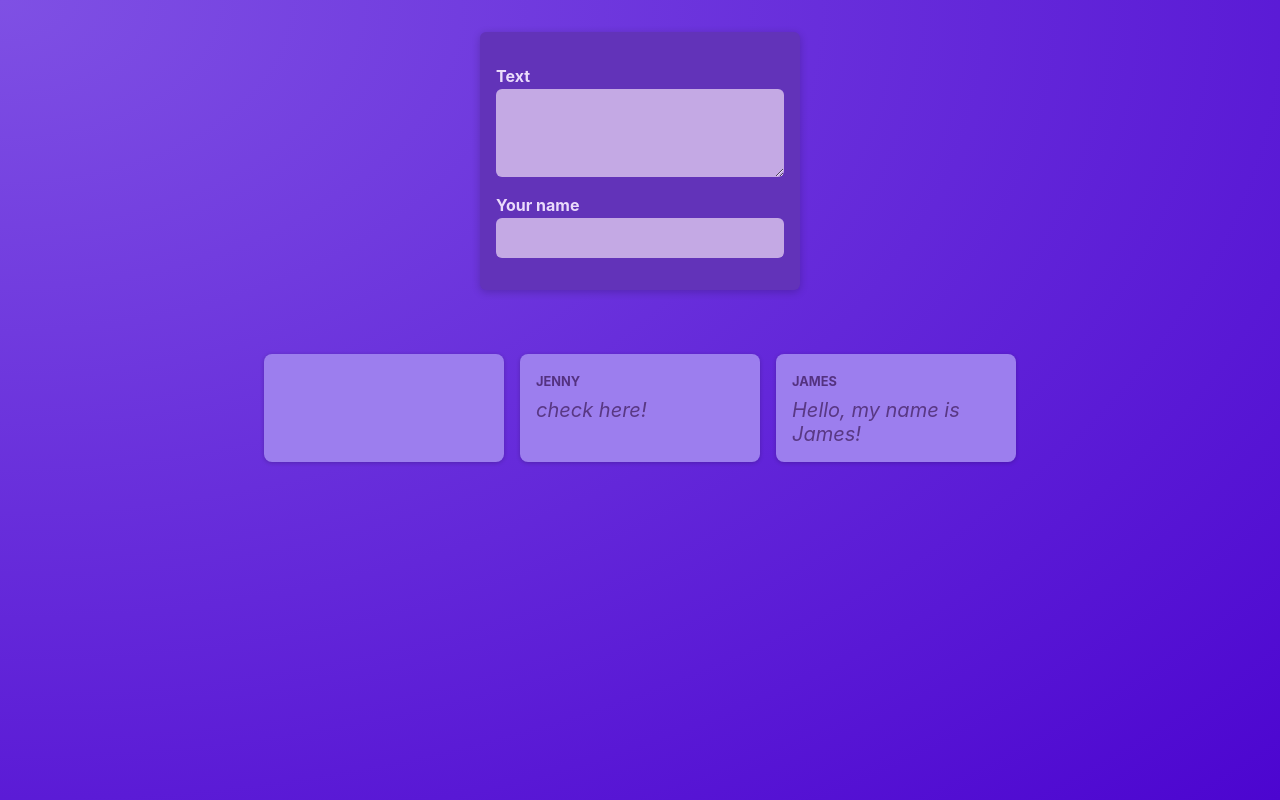
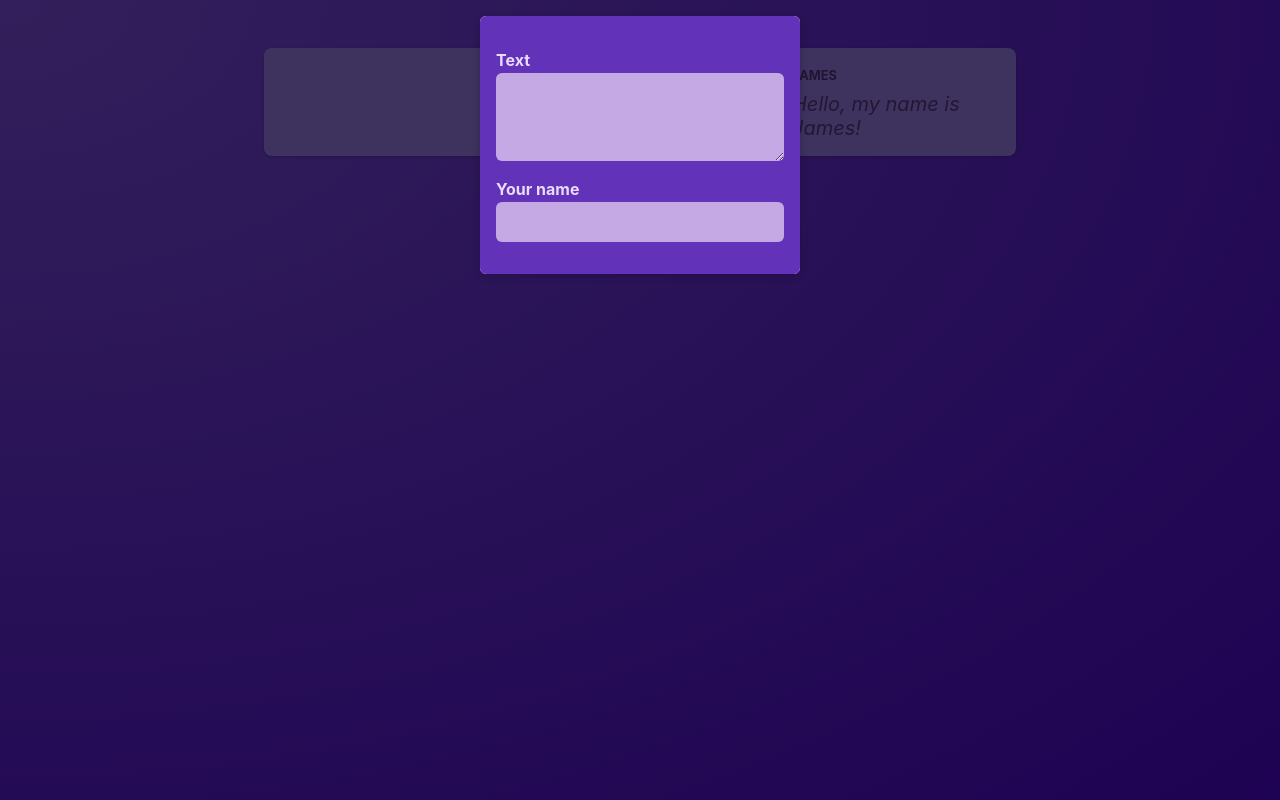
Before and after one commit to changchanglccc/react-crash-course, a React (Vite) app: page / in a window 1280 px wide. Built offline with nearby package versions, Linux system fonts and the light colour scheme.

Commit message:
chore: created Modal component and learnt children prop

```diff
--- /dev/null
+++ b/src/components/Modal.jsx
@@ -0,0 +1,12 @@
+import classes from './Modal.module.css';
+
+function Modal({children}) {
+    return (
+        <>
+            <div className={classes.backdrop} />
+            <dialog open className={classes.modal}>{children}</dialog>
+        </>
+    )
+}
+
+export default Modal;
--- /dev/null
+++ b/src/components/Modal.module.css
@@ -0,0 +1,18 @@
+.backdrop {
+    position: fixed;
+    top: 0;
+    left: 0;
+    width: 100%;
+    height: 100vh;
+    background-color: rgba(0, 0, 0, 0.6);
+    z-index: 1;
+}
+
+.modal {
+    border: none;
+    border-radius: 6px;
+    box-shadow: 0 2px 8px rgba(0, 0, 0, 0.2);
+    padding: 0;
+    overflow: hidden;
+    z-index: 1;
+}
--- a/src/components/NewPost.module.css
+++ b/src/components/NewPost.module.css
@@ -2,9 +2,6 @@
     background-color: #6233b9;
     padding: 1rem;
     width: 20rem;
-    margin: 2rem auto;
-    border-radius: 6px;
-    box-shadow: 0 2px 8px rgba(0, 0, 0, 0.2);
 }
 
 .form label {
--- a/src/components/PostsList.jsx
+++ b/src/components/PostsList.jsx
@@ -2,6 +2,7 @@
 import Post from './Post';
 import classes from './PostsList.module.css';
 import { useState } from 'react';
+import Modal from './Modal';
 
 function PostsList() {
     const [enterBody, setEnterBody] = useState('');
@@ -17,7 +18,11 @@
 
     return (
         <>
-            <NewPost onBodyChange={changeBodyHandler} onNameChange={changeNameHandler}/>
+            <Modal>
+                <NewPost
+                    onBodyChange={changeBodyHandler}
+                    onNameChange={changeNameHandler}/>
+            </Modal>
 
             <ul className={classes.posts}>
                 <Post author={enterName} body={enterBody}/>
```
